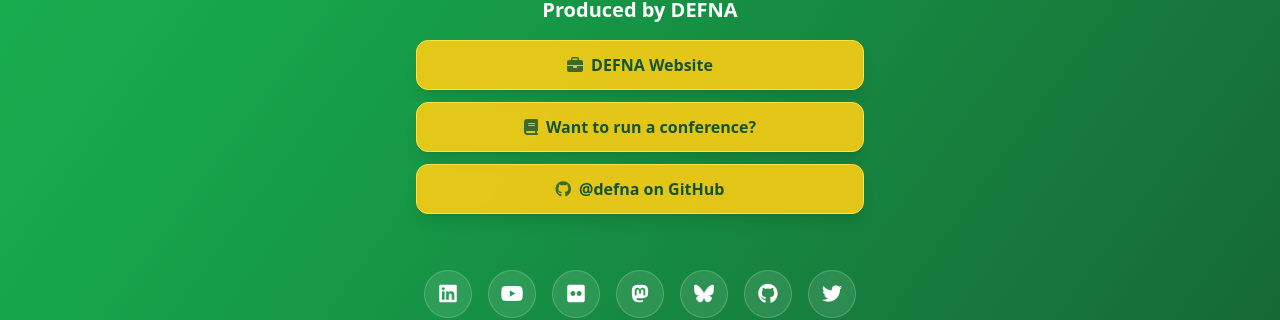
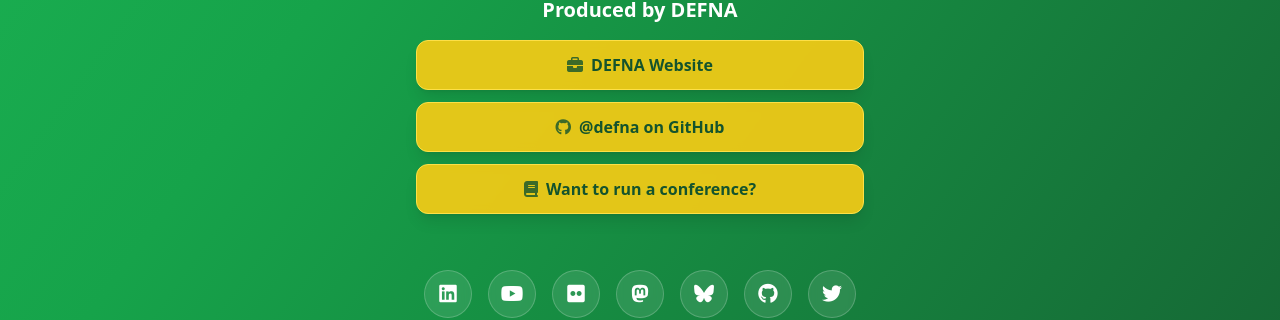
Before and after one commit to djangocon/djangocon.us, a Jekyll site: the page built from index.html, in a window 1280 px wide. Shown: the part 1310-1630 px from the top of the page. Built offline with Jekyll 4.4.1, drawn with Linux system fonts in a browser that asks for light colours; nearby versions of some CDN libraries; part of the change alters nothing that is shown.

```diff
--- a/_data/links.yml
+++ b/_data/links.yml
@@ -138,11 +138,11 @@
       url: https://www.defna.org
       css_class: fas fa-briefcase
 
-    - title: "Want to run a conference?"
-      url: https://docs.djangocon.us
-      css_class: fas fa-book
-
     - title: "@defna on GitHub"
       url: https://github.com/defna
       css_class: fab fa-github
       nofollow: true
+
+    - title: "Want to run a conference?"
+      url: https://docs.djangocon.us
+      css_class: fas fa-book
```
